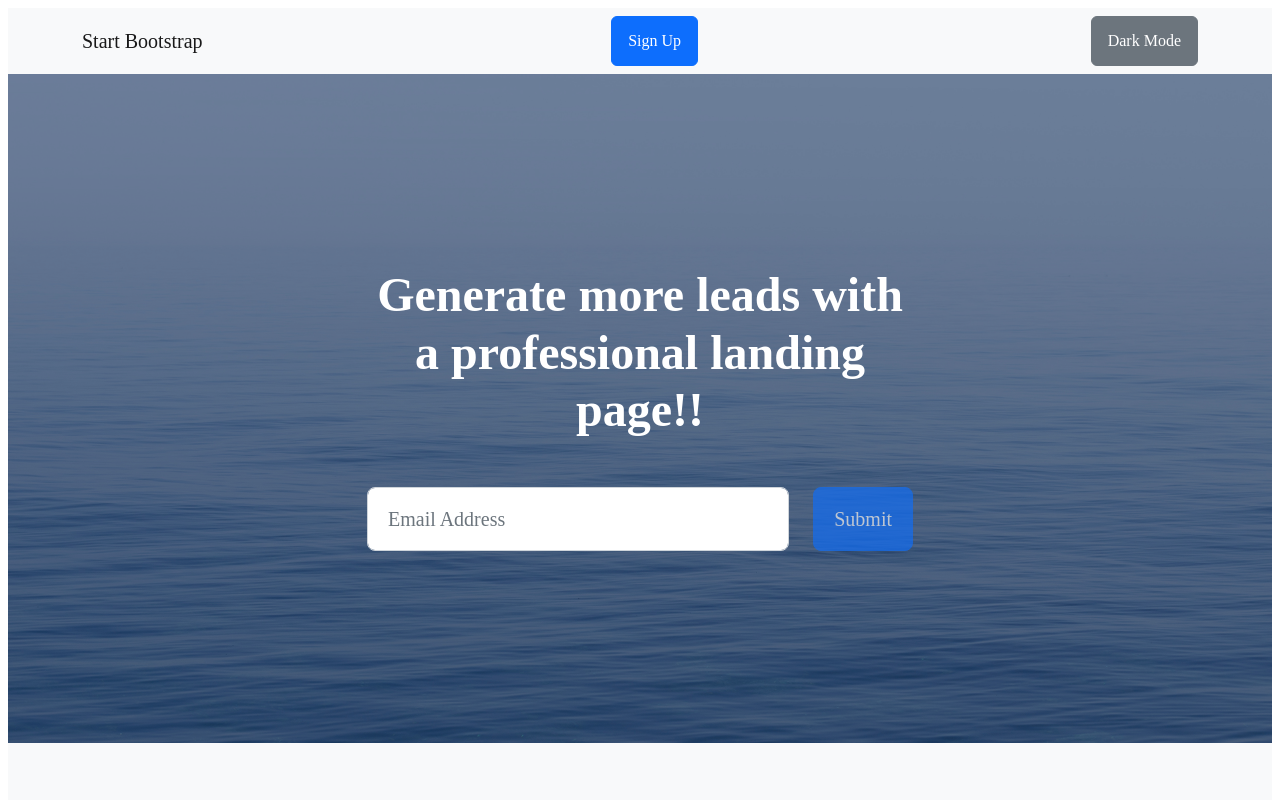
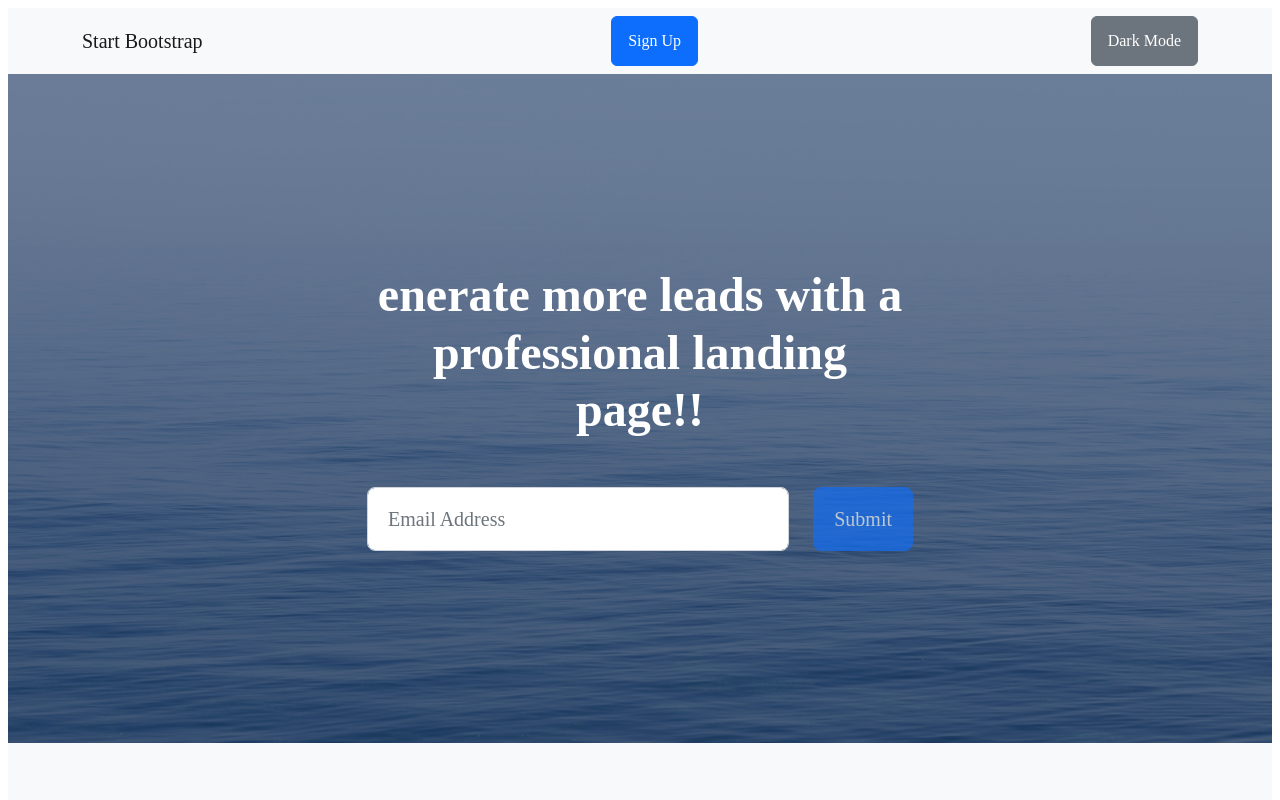
Before and after one commit to 20221157/CI-CD, a website: page dist/index.html in a window 1280 px wide. Shown: the top 800 px of the page. Drawn offline with nearby package versions, Linux system fonts and the light colour scheme.

Commit message:
Update index.html

```diff
--- a/dist/index.html
+++ b/dist/index.html
@@ -31,7 +31,7 @@
                     <div class="col-xl-6">
                         <div class="text-center text-white">
                             <!-- Page heading-->
-                            <h1 class="mb-5">Generate more leads with a professional landing page!!</h1>
+                            <h1 class="mb-5">enerate more leads with a professional landing page!!</h1>
                             <!-- Signup form-->
                             <!-- * * * * * * * * * * * * * * *-->
                             <!-- * * SB Forms Contact Form * *-->
```
